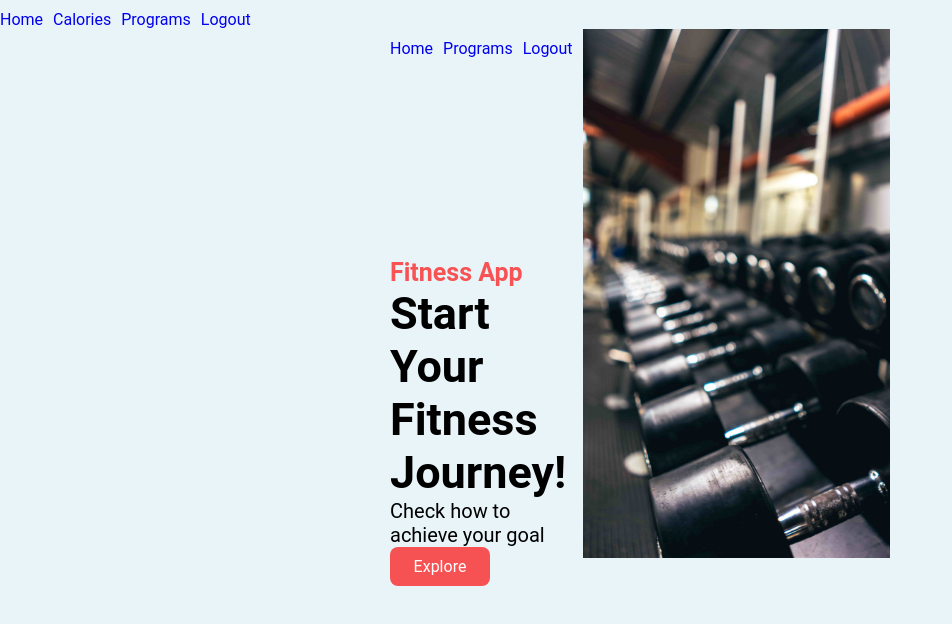
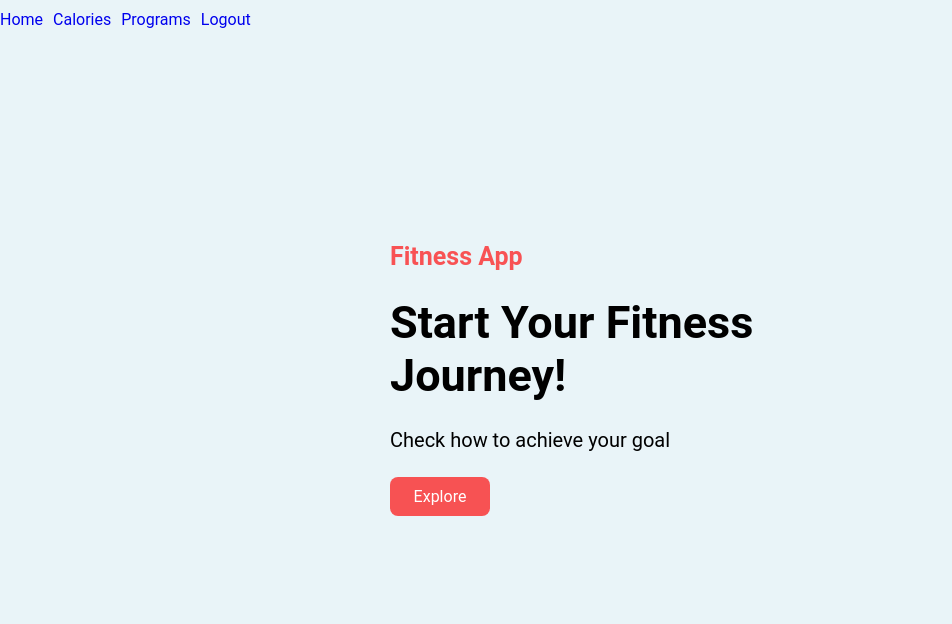
Before and after one commit to BorislavBenderov/fitness-app, a React (Create React App) app: page /fitness in a window 1280 px wide. Shown: the top 624 px of the page, without its empty margins (0-952 px from the left). Built offline with nearby package versions, Linux system fonts and the light colour scheme; no server answers.

Commit message:
Clear not needed files

```diff
--- a/src/components/auth/Register.js
+++ b/src/components/auth/Register.js
@@ -30,10 +30,7 @@ export const Register = () => {
                 createUserWithEmailAndPassword(auth, email, password)
                     .then((res) => {
                         setDoc(doc(database, 'calories', res.user.uid), {
-                            maintenance: 0,
-                            muscleGain: 0,
-                            fatLoss: 0,
-                            uid: res.user.uid
+                            email: res.user.email
                         })
                         navigate('/fitness');
                     })
--- a/src/components/fitness/Fitness.js
+++ b/src/components/fitness/Fitness.js
@@ -1,23 +1,9 @@
 import { Link } from 'react-router-dom';
-import FITNESSIMG from '../../assets/fitness.jpg';
 
 export const Fitness = () => {
     return (
         <div className="fitness">
             <section className="fitness__content">
-                <header className="header__container">
-                    <ul className="nav">
-                        <li>
-                            <Link to="/fitness">Home</Link>
-                        </li>
-                        <li>
-                            <Link to="/fitness-programs">Programs</Link>
-                        </li>
-                        <li>
-                            <Link to="#">Logout</Link>
-                        </li>
-                    </ul>
-                </header>
                 <div className="fitness__home">
                     <h3>Fitness App</h3>
                     <h1>Start Your Fitness Journey!</h1>
@@ -25,9 +11,6 @@ export const Fitness = () => {
                     <button>Explore</button>
                 </div>
             </section>
-            <section className="fitness__img">
-                <img src={FITNESSIMG} alt="" />
-            </section>
         </div>
     );
 }
```
Also changed, not shown: src/assets/fitness.jpg (deleted).
